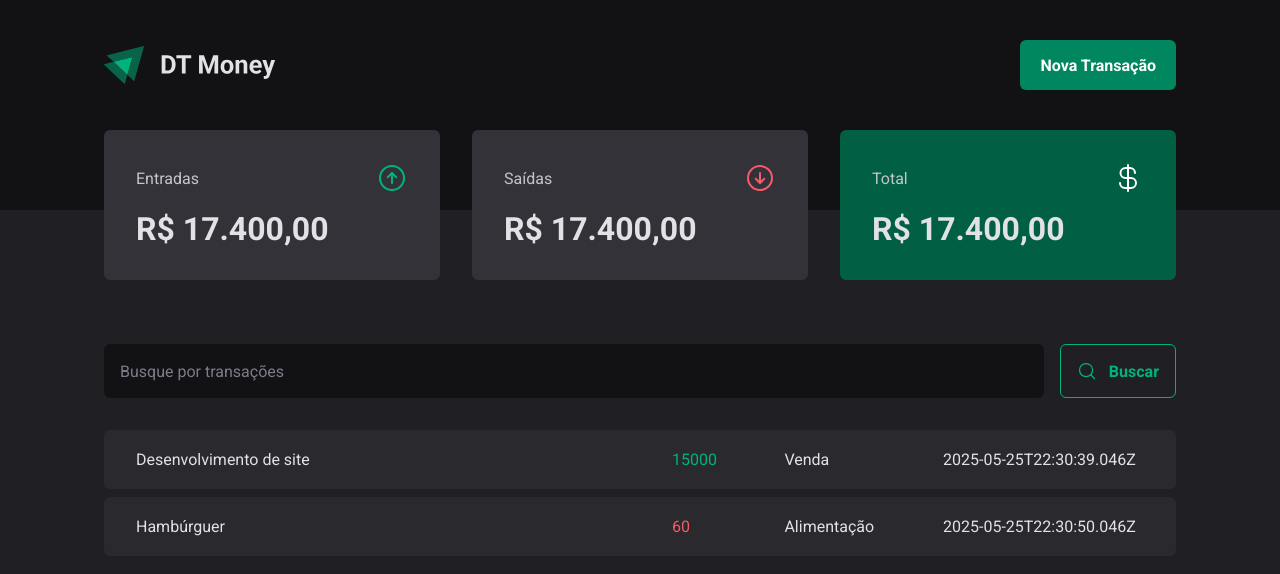
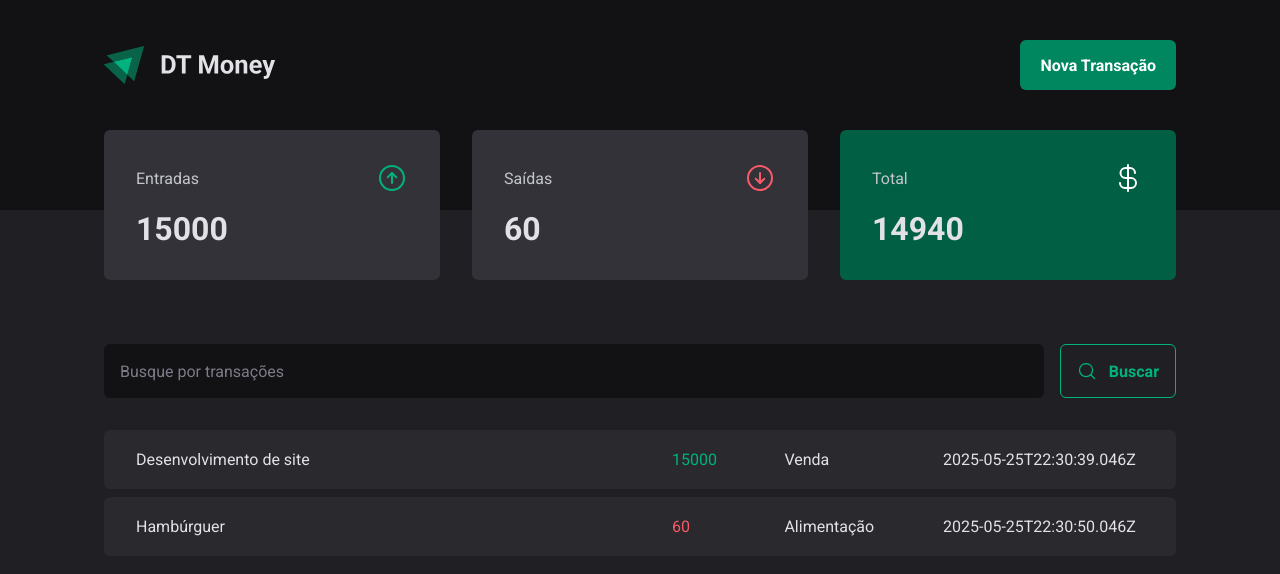
Before and after one commit to francisco-jose-vieira/DT-Money, a React (Vite) app: page / in a window 1280 px wide. Shown: the top 574 px of the page. Built offline with nearby package versions, Linux system fonts and the light colour scheme; data requests are answered from the project's data file.

Commit message:
Calculando resumo de transação

```diff
--- a/src/components/Summary/index.tsx
+++ b/src/components/Summary/index.tsx
@@ -6,6 +6,25 @@
 export function Summary() {
   const { transactions } = useContext(TransactionsContext);
 
+  const summary = transactions.reduce(
+    (acc, transaction) => {
+      if (transaction.type === 'income') {
+        acc.income += transaction.price
+        acc.total += transaction.price
+      } else {
+        acc.outcome += transaction.price
+        acc.total -= transaction.price
+      }
+
+      return acc;
+    },
+    {
+      income: 0,
+      outcome: 0,
+      total: 0,
+    }
+  );
+
   return (
     <SummaryContainer>
       <SummaryCard>
@@ -13,7 +32,7 @@
           <span>Entradas</span>
           <ArrowCircleUp size={32} color="#00b37e" />
         </header>
-        <strong>R$ 17.400,00</strong>
+        <strong>{summary.income}</strong>
       </SummaryCard>
 
       <SummaryCard>
@@ -21,7 +40,7 @@
           <span>Saídas</span>
           <ArrowCircleDown size={32} color="#f75a68" />
         </header>
-        <strong>R$ 17.400,00</strong>
+        <strong>{summary.outcome}</strong>
       </SummaryCard>
 
       <SummaryCard variant="green">
@@ -29,7 +48,7 @@
           <span>Total</span>
           <CurrencyDollar size={32} color="#fff" />
         </header>
-        <strong>R$ 17.400,00</strong>
+        <strong>{summary.total}</strong>
       </SummaryCard>
     </SummaryContainer>
   );
```
